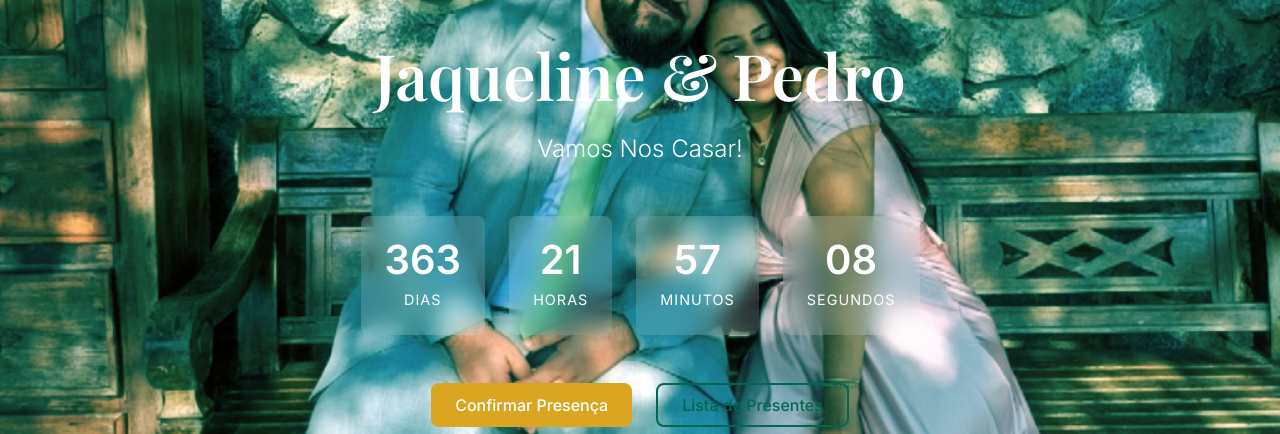
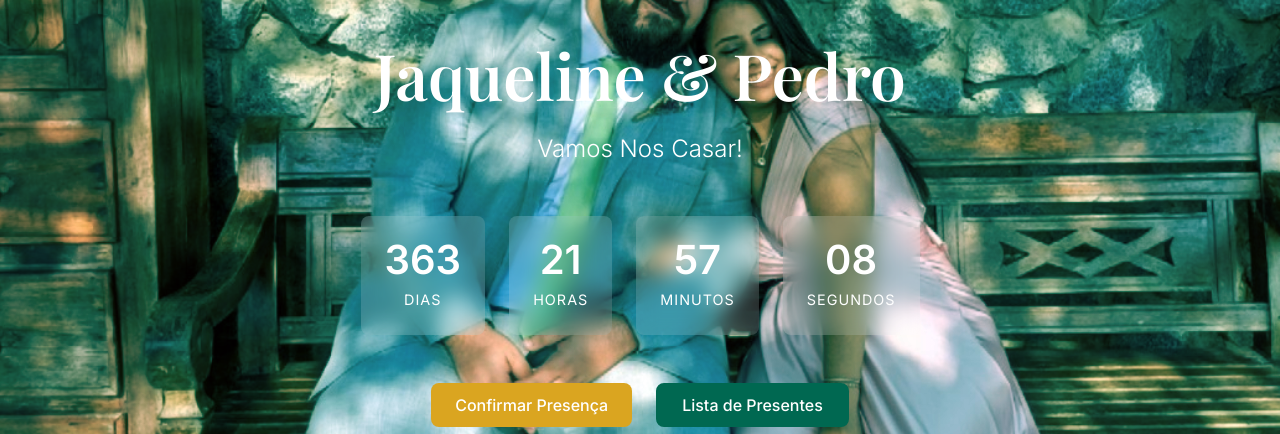
Before and after one commit to pedroaidenofs21-ops/casamento, a plain HTML site: page index.html in a window 1280 px wide. Shown: the part 359-793 px from the top of the page. Drawn offline with nearby package versions, Linux system fonts and the light colour scheme.

Commit message:
Update styles.css

```diff
--- a/styles.css
+++ b/styles.css
@@ -145,7 +145,7 @@ a {
   font-size: 1.1rem;
 }
 
-/* BOTÕES */
+/* BOTÕES ATUALIZADOS */
 .btn {
   display: inline-flex;
   align-items: center;
@@ -173,16 +173,17 @@ a {
   box-shadow: var(--shadow);
 }
 
+/* BOTÃO SECUNDÁRIO AGORA É VERDE E BRANCO SEMPRE */
 .btn-secondary {
-  background-color: transparent;
-  color: var(--green-700);
-  border: 2px solid var(--green-700);
+  background-color: var(--green-700); /* VERDE SEMPRE */
+  color: var(--text-light); /* BRANCO SEMPRE */
+  border: 2px solid var(--green-700); /* BORDA VERDE */
 }
 
 .btn-secondary:hover, .btn-secondary:focus {
-  background-color: var(--green-700);
-  color: var(--text-light);
-  transform: translateY(-2px);
+  background-color: var(--green-700); /* MANTÉM VERDE NO HOVER */
+  color: var(--text-light); /* MANTÉM BRANCO NO HOVER */
+  transform: translateY(-2px); /* APENAS O MOVIMENTO */
   box-shadow: var(--shadow);
 }
 
```
